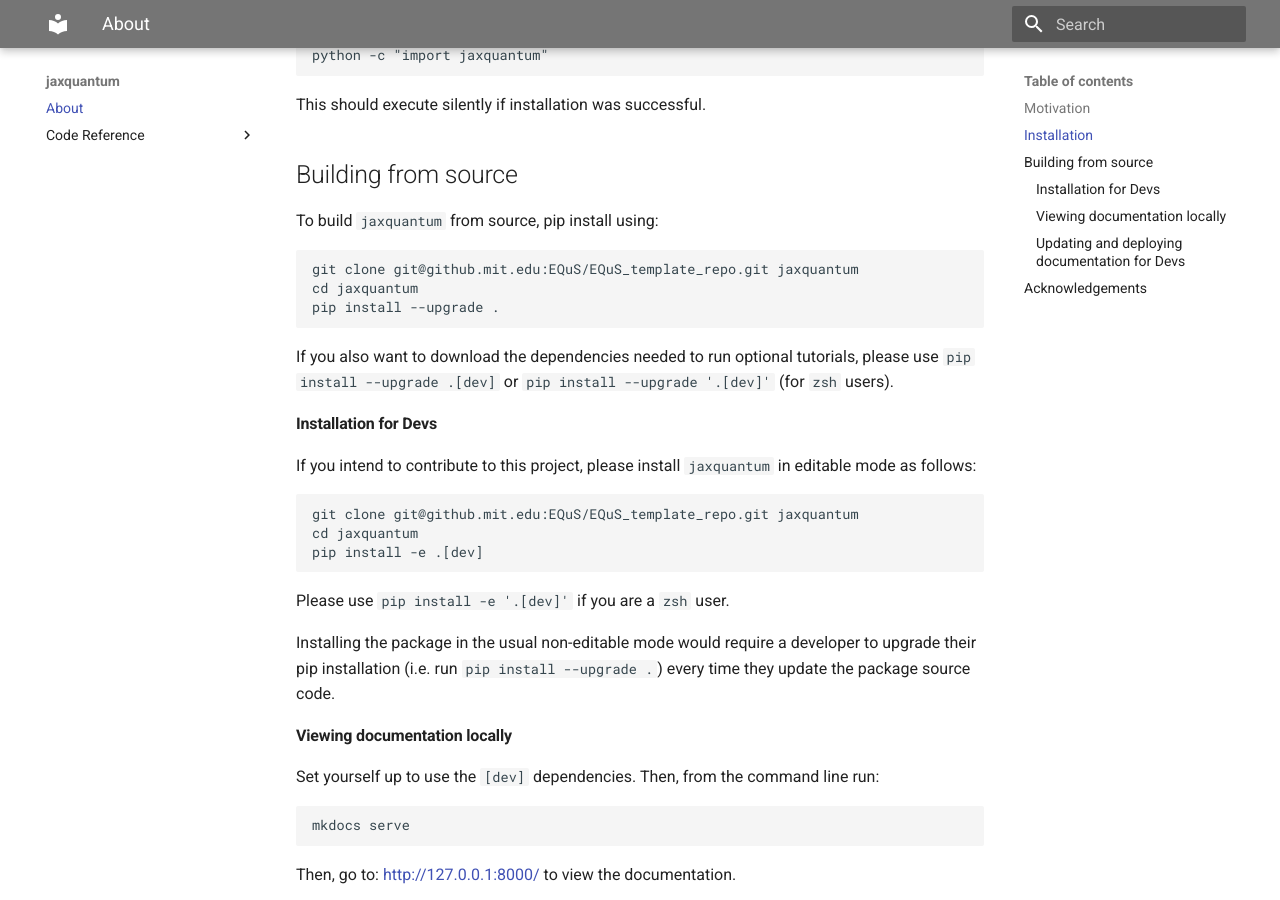
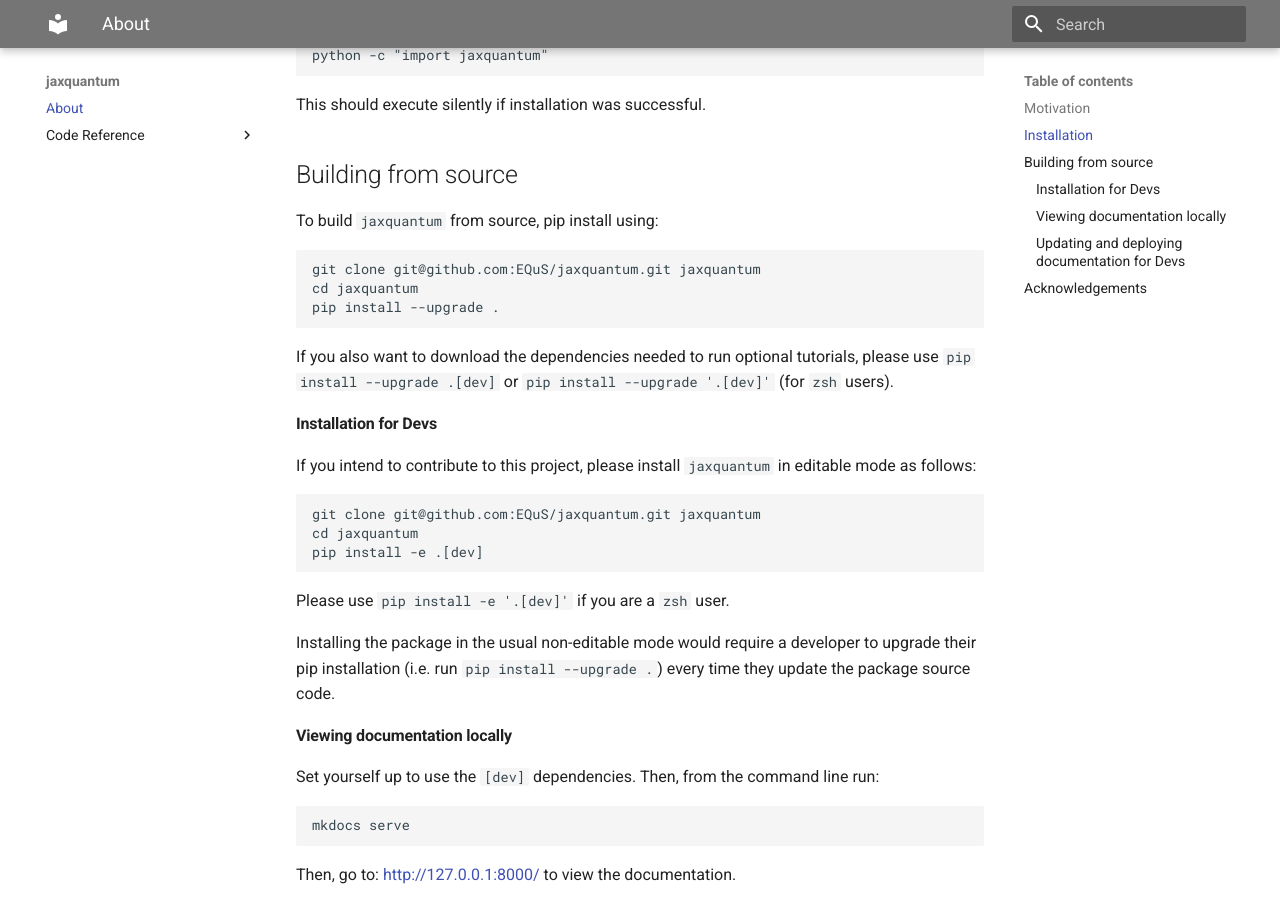
Before and after one commit to EQuS/jaxquantum, an MkDocs documentation site: the page built from docs/index.md, in a window 1280 px wide and 900 px high, scrolled down 704 px. Built offline with MkDocs 1.6.1 and Material for MkDocs 9.7.7, drawn with Linux system fonts in a browser that asks for light colours.

Commit message:
updated git clone links

````diff
--- a/docs/index.md
+++ b/docs/index.md
@@ -4,9 +4,6 @@
   <img src="https://img.shields.io/static/v1?style=for-the-badge&label=initial-commit&message=Shantanu&color=inactive"/>
     <img src="https://img.shields.io/static/v1?style=for-the-badge&label=maintainer&message=EQuS&color=inactive"/>
 </p>
-
-
-<!-- **Documentation**: [https://github.mit.edu/pages/EQuS/python_package_template/](https://github.mit.edu/pages/EQuS/python_package_template/)  -->
 
 ## Motivation
 
@@ -37,7 +34,7 @@ This should execute silently if installation was successful.
 To build `jaxquantum` from source, pip install using:
 
 ```bash
-git clone git@github.mit.edu:EQuS/EQuS_template_repo.git jaxquantum
+git clone git@github.com:EQuS/jaxquantum.git jaxquantum
 cd jaxquantum
 pip install --upgrade .
 ```
@@ -48,7 +45,7 @@ If you also want to download the dependencies needed to run optional tutorials,
 
 If you intend to contribute to this project, please install `jaxquantum` in editable mode as follows:
 ```bash
-git clone git@github.mit.edu:EQuS/EQuS_template_repo.git jaxquantum
+git clone git@github.com:EQuS/jaxquantum.git jaxquantum
 cd jaxquantum
 pip install -e .[dev]
 ```
````
Also changed, not shown: README.md (+2 -5 lines).
